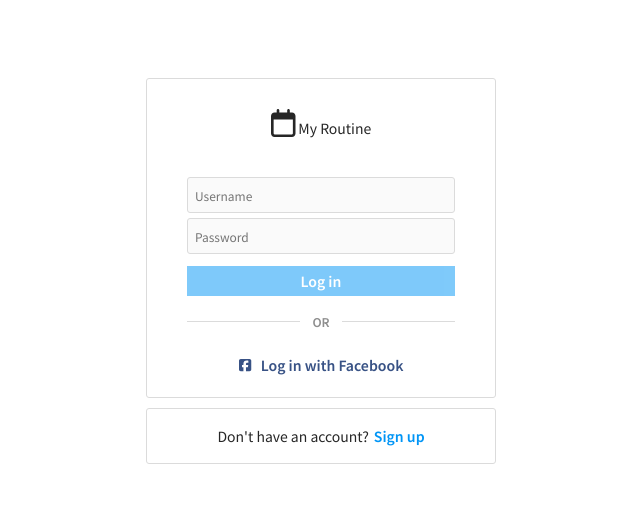
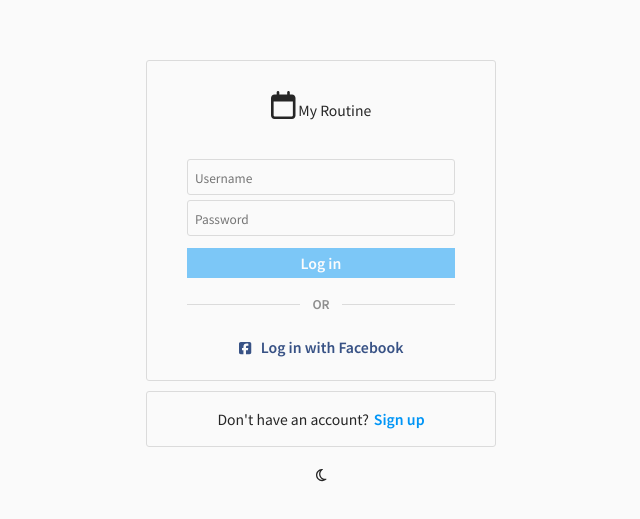
Before and after one commit to kyuj0810/myRoutine-Web, a React (Create React App) app: page / in a window 1280 px wide. Shown: the part 129-648 px from the top of the page, without its empty margins (319-959 px from the left). Built offline with nearby package versions, Linux system fonts and the light colour scheme; a web font is replaced by a local one.

Commit message:
darkmode 기능 추가

```diff
--- a/src/apollo.js
+++ b/src/apollo.js
@@ -1,6 +1,7 @@
 import { ApolloClient, InMemoryCache, makeVar } from '@apollo/client';
 
-const TOKEN = 'token';
+const TOKEN = 'TOKEN';
+const DARK_MODE = 'DARK_MODE';
 
 export const isLoggedInVar = makeVar(Boolean(localStorage.getItem(TOKEN)));
 export const logUserIn = (token) => {
@@ -9,12 +10,21 @@
 };
 export const logUserOut = (location) => {
   localStorage.removeItem(TOKEN);
-
   isLoggedInVar(false);
   location('/', { replace: true });
 };
 
-export const darkModeVar = makeVar(false);
+export const darkModeVar = makeVar(Boolean(localStorage.getItem(DARK_MODE)));
+
+export const enableDarkMode = () => {
+  localStorage.setItem(DARK_MODE, 'enabled');
+  darkModeVar(true);
+};
+
+export const disableDarkMode = () => {
+  localStorage.removeItem(DARK_MODE);
+  darkModeVar(false);
+};
 
 export const client = new ApolloClient({
   uri: 'http://localhost:4000/graphql',
--- a/src/components/auth/AuthLayout.js
+++ b/src/components/auth/AuthLayout.js
@@ -1,4 +1,8 @@
+import { FontAwesomeIcon } from '@fortawesome/react-fontawesome';
 import styled from 'styled-components';
+import { darkModeVar, disableDarkMode, enableDarkMode } from '../../apollo';
+import { useReactiveVar } from '@apollo/client';
+import { faMoon, faSun } from '@fortawesome/free-regular-svg-icons';
 
 const Containter = styled.div`
   display: flex;
@@ -13,10 +17,22 @@
   width: 100%;
 `;
 
+const Footer = styled.footer`
+  margin-top: 20px;
+`;
+const DarkModeBtn = styled.span`
+  cursor: pointer;
+`;
 function AuthLayout({ children }) {
+  const darkMode = useReactiveVar(darkModeVar);
   return (
     <Containter>
       <Wrapper>{children}</Wrapper>
+      <Footer>
+        <DarkModeBtn onClick={darkMode ? disableDarkMode : enableDarkMode}>
+          <FontAwesomeIcon icon={darkMode ? faSun : faMoon} />
+        </DarkModeBtn>
+      </Footer>
     </Containter>
   );
 }
--- a/src/components/shared.js
+++ b/src/components/shared.js
@@ -1,7 +1,7 @@
 import styled from 'styled-components';
 
 export const BaseBox = styled.div`
-  background-color: white;
+  background-color: ${(props) => props.theme.bgColor};
   border-radius: 3px;
   border: 1px solid ${(props) => props.theme.borderColor};
   width: 100%;
--- a/src/styles.js
+++ b/src/styles.js
@@ -3,12 +3,14 @@
 
 export const lightTheme = {
   accent: '#0095f6',
+  bgColor: '#FAFAFA',
+  fontColor: 'rgb(38,38,38 )',
   borderColor: 'rgb(219, 219, 219)',
 };
 
 export const darkTeme = {
-  fontColor: 'lightgray',
-  bgColor: '2c2c2c',
+  fontColor: 'white',
+  bgColor: '#000',
 };
 
 export const GlobalStyles = createGlobalStyle`
@@ -23,7 +25,7 @@
         background-color: ${(props) => props.theme.bgColor};
         font-size: 14px;
         font-family: "Noto Sans KR", sans-serif;
-        color: rgb(38,38,38 );
+        color: ${(props) => props.theme.fontColor};
     }
 
     a {
```
